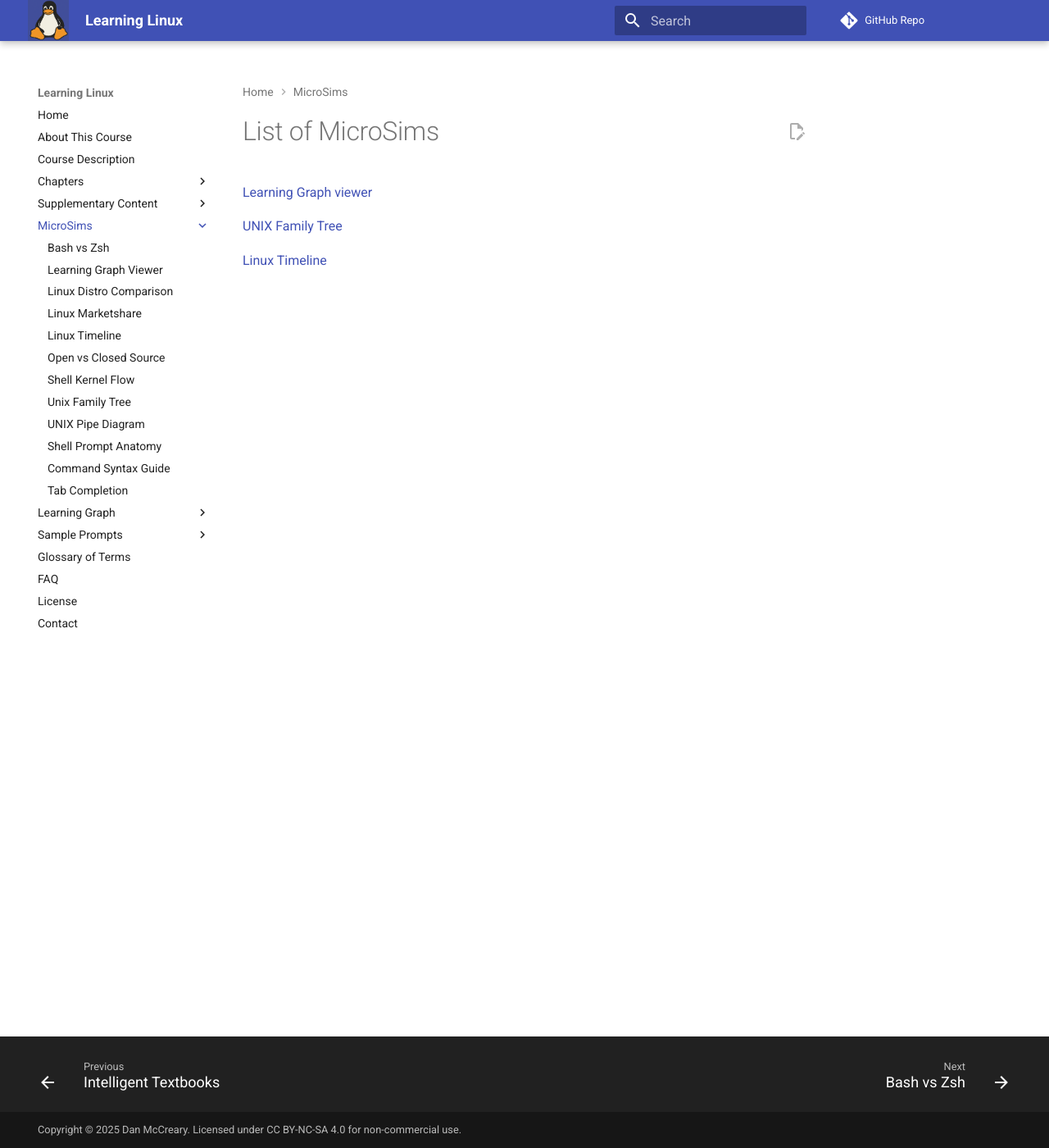
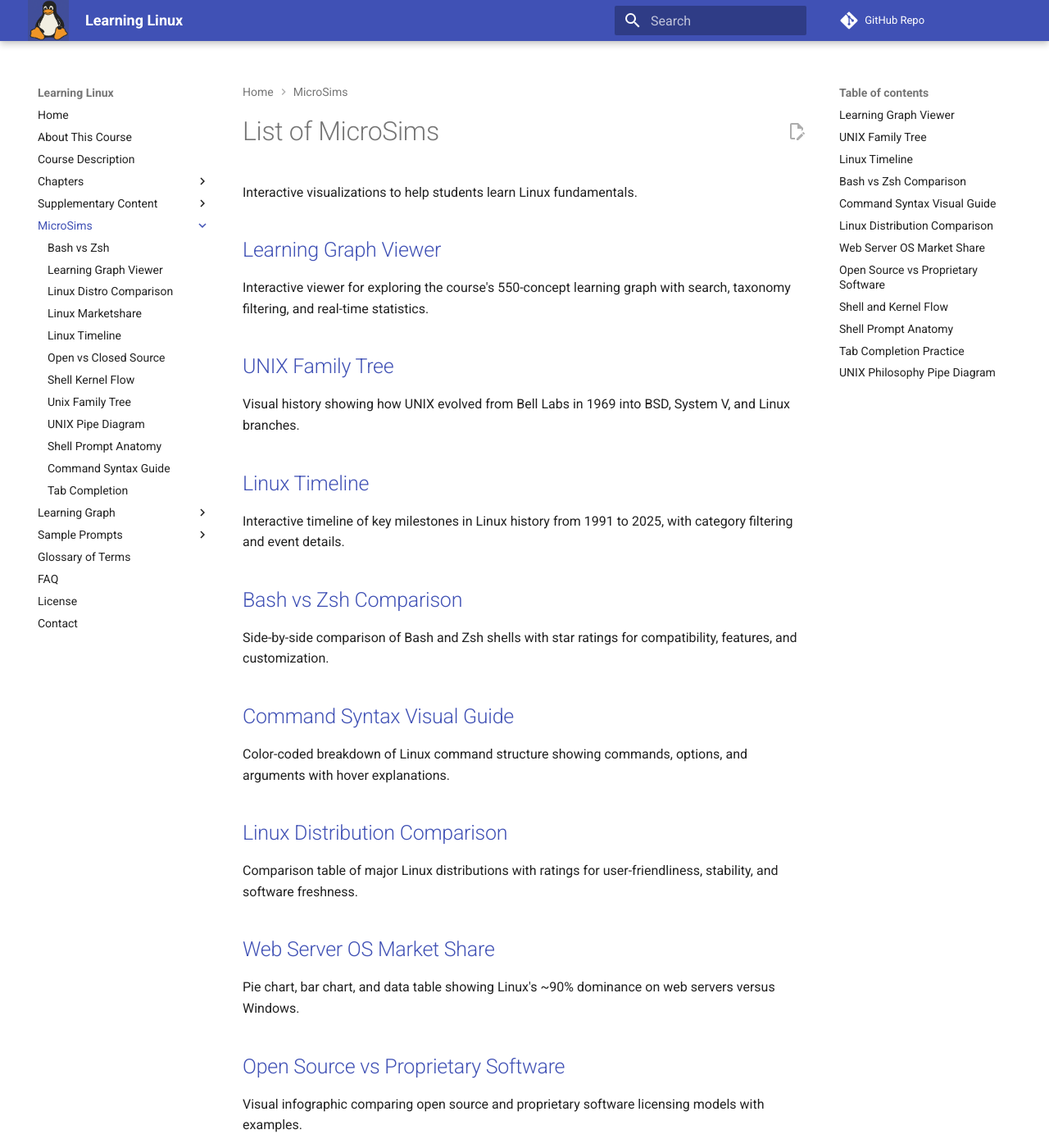
Before and after one commit to dmccreary/learning-linux, an MkDocs documentation site: the page built from docs/sims/index.md, in a window 1280 px wide and 1400 px high. Shown: the whole window at 82% size. Built offline with MkDocs 1.6.1 and Material for MkDocs 9.7.7, drawn with Linux system fonts in a browser that asks for light colours; comment, search, counter and statistics services are not loaded; some of the changed text lies outside the part shown.

Commit message:
updating content

```diff
--- a/docs/sims/index.md
+++ b/docs/sims/index.md
@@ -1,7 +1,51 @@
 # List of MicroSims
 
-[Learning Graph viewer](./graph-viewer/index.md)
+Interactive visualizations to help students learn Linux fundamentals.
 
-[UNIX Family Tree](./unix-family-tree/index.md)
+## [Learning Graph Viewer](./graph-viewer/index.md)
 
-[Linux Timeline](./linux-timeline/index.md)
+Interactive viewer for exploring the course's 550-concept learning graph with search, taxonomy filtering, and real-time statistics.
+
+## [UNIX Family Tree](./unix-family-tree/index.md)
+
+Visual history showing how UNIX evolved from Bell Labs in 1969 into BSD, System V, and Linux branches.
+
+## [Linux Timeline](./linux-timeline/index.md)
+
+Interactive timeline of key milestones in Linux history from 1991 to 2025, with category filtering and event details.
+
+## [Bash vs Zsh Comparison](./bash-vs-zsh/index.md)
+
+Side-by-side comparison of Bash and Zsh shells with star ratings for compatibility, features, and customization.
+
+## [Command Syntax Visual Guide](./command-syntax/index.md)
+
+Color-coded breakdown of Linux command structure showing commands, options, and arguments with hover explanations.
+
+## [Linux Distribution Comparison](./linux-distro-comparison/index.md)
+
+Comparison table of major Linux distributions with ratings for user-friendliness, stability, and software freshness.
+
+## [Web Server OS Market Share](./linux-marketshare/index.md)
+
+Pie chart, bar chart, and data table showing Linux's ~90% dominance on web servers versus Windows.
+
+## [Open Source vs Proprietary Software](./open-vs-closed/index.md)
+
+Visual infographic comparing open source and proprietary software licensing models with examples.
+
+## [Shell and Kernel Flow](./shell-kernel-flow/index.md)
+
+Workflow diagram illustrating how user commands flow through the shell to the Linux kernel.
+
+## [Shell Prompt Anatomy](./shell-prompt-anatomy/index.md)
+
+Interactive breakdown of shell prompt components: username, hostname, current directory, and user indicator.
+
+## [Tab Completion Practice](./tab-completion/index.md)
+
+Simulated terminal for practicing tab completion with three progressive difficulty levels.
+
+## [UNIX Philosophy Pipe Diagram](./unix-pipe-diagram/index.md)
+
+Animated visualization of data flowing through piped commands, demonstrating the "do one thing well" philosophy.
```
